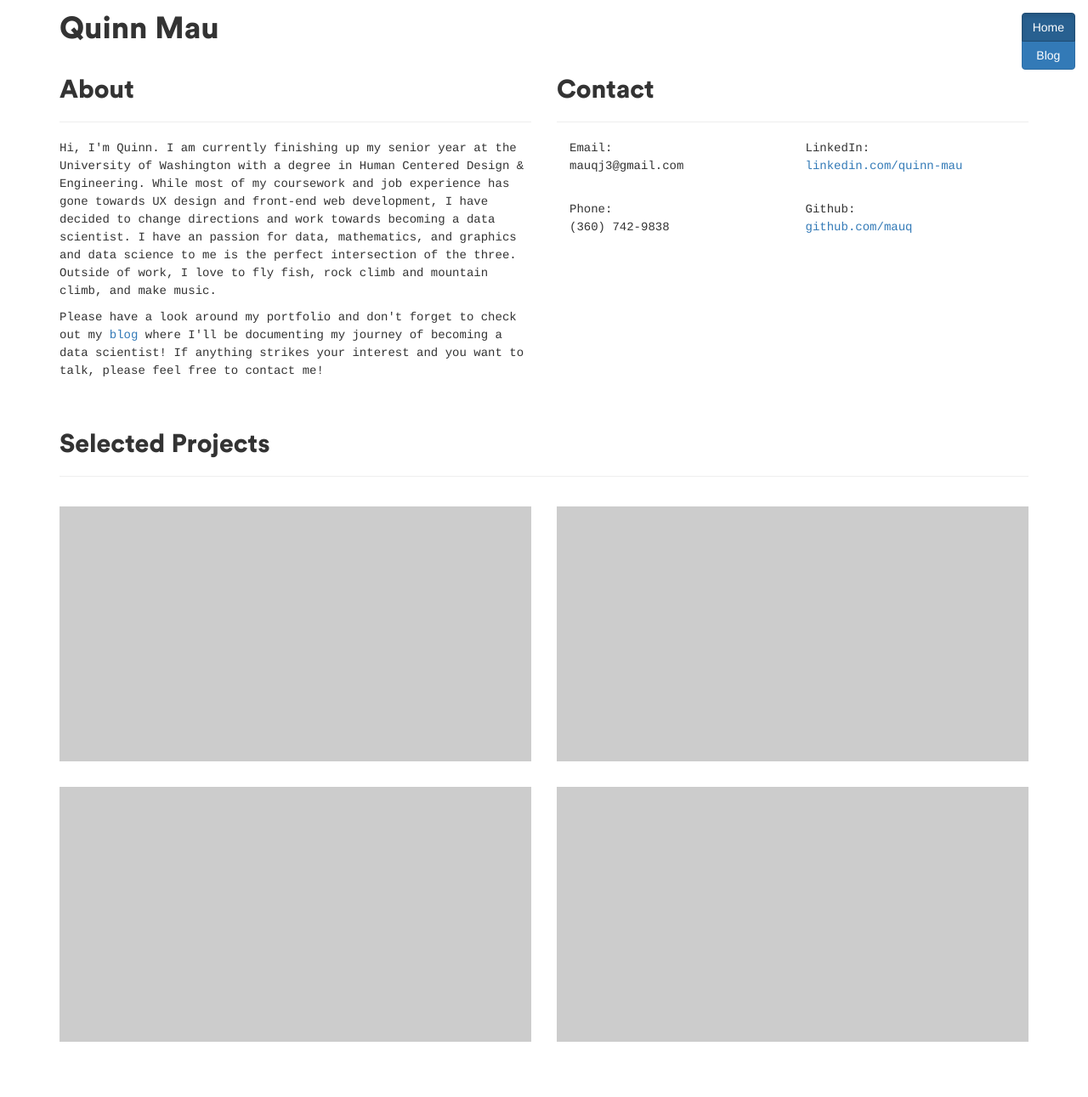
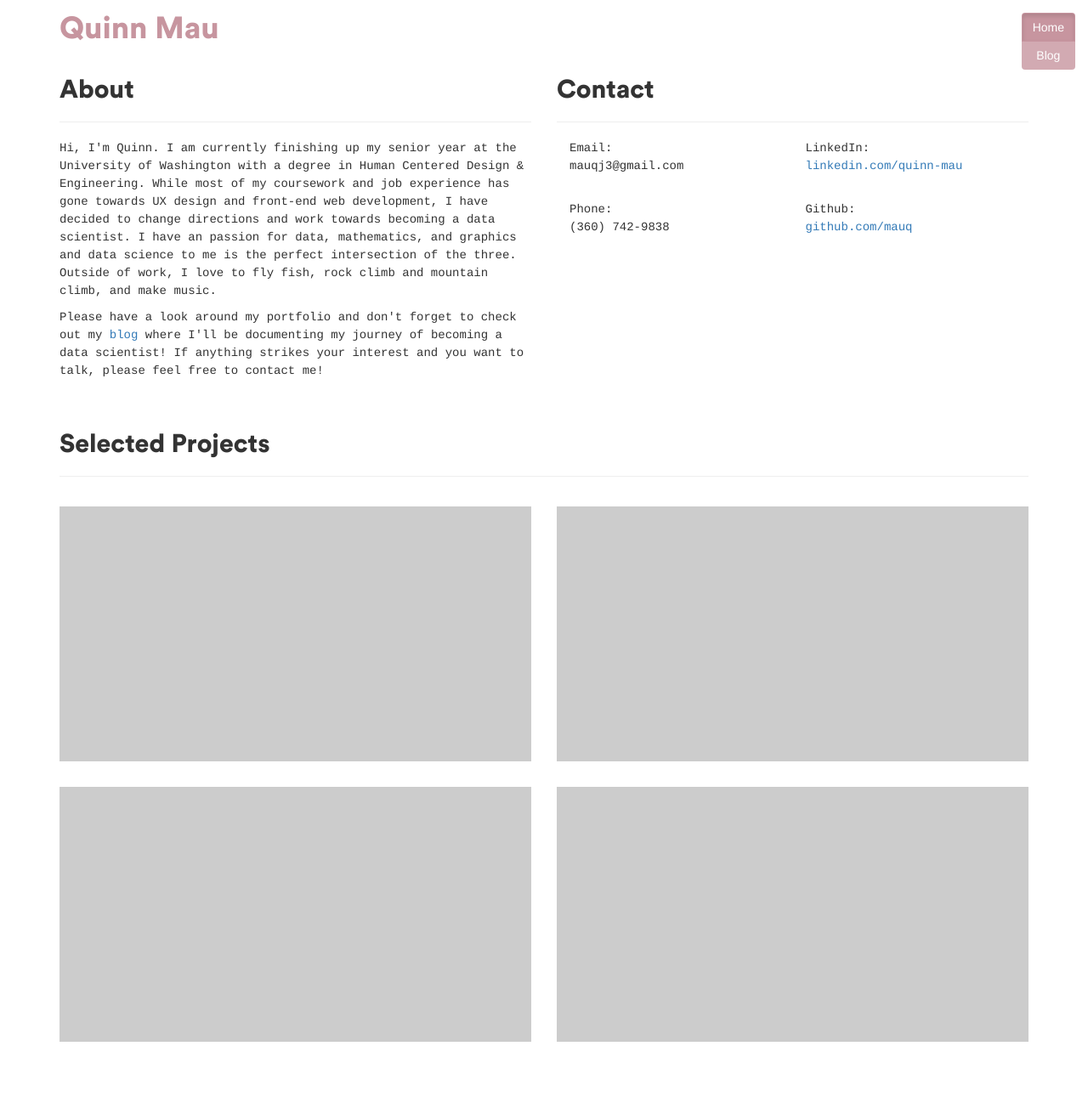
Before and after one commit to mauq/portfolio, a Jekyll site: the page built from index.html, in a window 1280 px wide. Shown: the whole page at 85% size. Built offline with Jekyll 4.4.1, drawn with Linux system fonts in a browser that asks for light colours; nearby versions of some CDN libraries.

```diff
--- a/_includes/nav-tab.html
+++ b/_includes/nav-tab.html
@@ -1,8 +1,8 @@
 <div class="btn-group-vertical btn-console" data-toggle="buttons">
-  <label class="btn btn-primary active" id="home-btn">
+  <label class="btn btn-tog active" id="home-btn">
     <input type="radio" name="options" autocomplete="off" checked> Home
   </label>
-  <label class="btn btn-primary" id="blog-btn">
+  <label class="btn btn-tog" id="blog-btn">
     <input type="radio" name="options" autocomplete="off"> Blog
   </label>
 </div>
--- a/_sass/home.scss
+++ b/_sass/home.scss
@@ -6,13 +6,14 @@
   margin-top: 15px;
   transition: background-color .75s ease-out;
   &:hover {
-    background-color: rgba(0,0,0,.4);
+    background-color: $brand-color-hover;
   }
 }
 
 .my-name {
   margin-top: 15px;
   margin-bottom: 15px;
+  color: #C7959F;
 }
 
 .contact-item {
--- a/_sass/nav-tab.scss
+++ b/_sass/nav-tab.scss
@@ -4,6 +4,20 @@
   right: 15px;
   z-index: 1000;
   // box-shadow: -2px 2px 2px #BFBFBF;
+  .btn-tog {
+    background-color: rgba(199,149,159, .8);
+    color: white;
+
+    &:hover {
+      background-color: rgba(199,149,159, .9);
+    }
+
+
+  }
+}
+
+.active {
+  background-color: rgb(199,149,159) !important;
 }
 
 a {
@@ -12,4 +26,5 @@
   &:hover {
     text-decoration: none;
   }
+
 }
--- a/assets/main.scss
+++ b/assets/main.scss
@@ -40,7 +40,8 @@
 $text-color:       rgb(51,51,51);
 $text-color-light: #BDBDBD;
 $background-color: #FFF;
-$brand-color:      #2a7ae2;
+$brand-color:      rgba(199,149,159, 1.0);
+$brand-color-hover: rgba(199,149,159, .4);
 
 // Width of the content area
 $content-width:    800px;
@@ -60,10 +61,6 @@
   font-family: "CircularStd-Black";
 }
 
-// h1 {
-//   color: #F52633;
-// }
-
 label {
   font-family: "Helvetica";
 }
```
